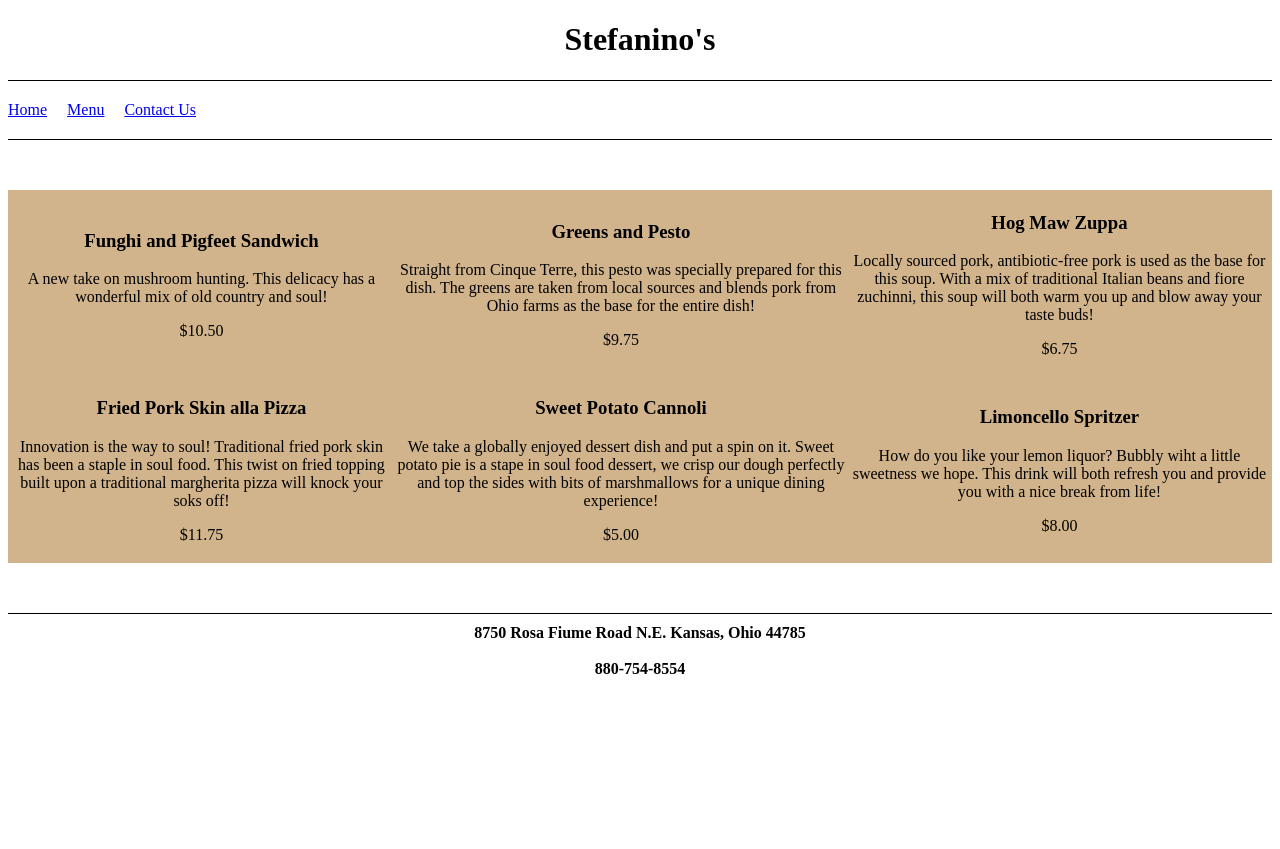
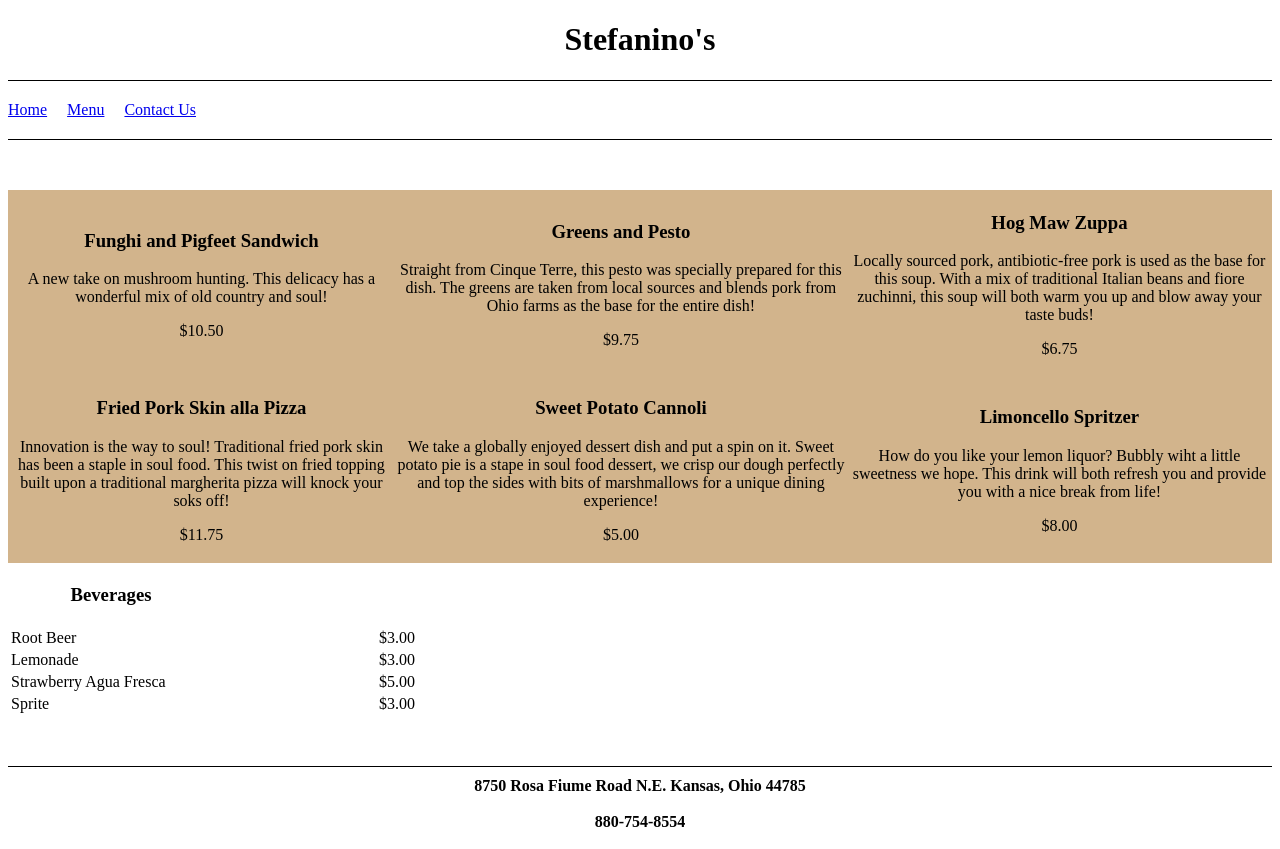
Before and after one commit to StephonBrown/Lab-Restaurant-Site, a plain HTML site: page menu.html in a window 1280 px wide. Before the commit the page ends 800 px from the top, so only its background shows below. Drawn offline with Linux system fonts and the light colour scheme.

Commit message:
added beverage information and a few link properties

```diff
--- a/css/restaurantStyles.css
+++ b/css/restaurantStyles.css
@@ -37,3 +37,34 @@ padding-bottom: 10px;
     font-weight: bold;
 
 }
+a:link{
+
+
+}
+a:visited{
+    color: tan;
+
+}
+a:hover{
+
+    font-weight: bold;
+
+}
+a:active{
+
+    text-decoration: none;
+
+}
+
+#beverageHeading{
+    width: 200px;
+}
+#drinkName{
+    text-align: left;
+    width: 200px;
+
+}
+#drinkPrice{
+    text-align: right;
+    width: 200px;
+}
--- a/menu.html
+++ b/menu.html
@@ -62,6 +62,34 @@
                 </tr>
             </table>
         </div>
+        <div>
+            <table>
+                <thead>
+                    <th id="beverageHeading"><h3>Beverages</h3></th>
+                    <th>         </th>
+                </thead>
+                <tbody>
+                    <tr>
+                        <td id= "drinkName">Root Beer</td>
+                        <td id= "drinkPrice">$3.00</td>
+                    </tr>
+                    <tr>
+                        <td id= "drinkName">Lemonade</td>
+                        <td id= "drinkPrice">$3.00</td>
+                    </tr>
+                    <tr>
+                        <td id= "drinkName"> Strawberry Agua Fresca</td>
+                        <td id= "drinkPrice">$5.00</td>
+                    </tr>
+                    <tr>
+                        <td id= "drinkName">Sprite</td>
+                        <td id= "drinkPrice">$3.00</td>
+                    </tr>
+                </tbody>
+            </table>
+        </div>
+
+
         <div style="padding-top:50px;">
             <footer>
             <strong><center>8750 Rosa Fiume Road N.E. Kansas, Ohio 44785</center></strong><br/>
```
